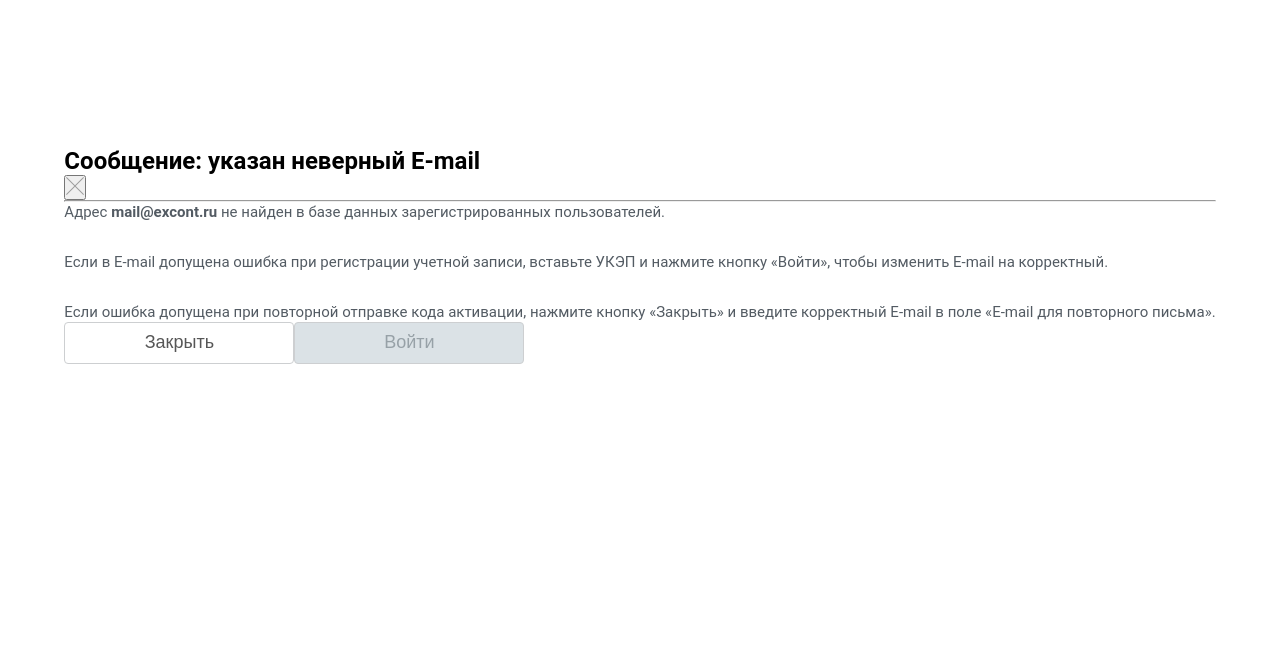
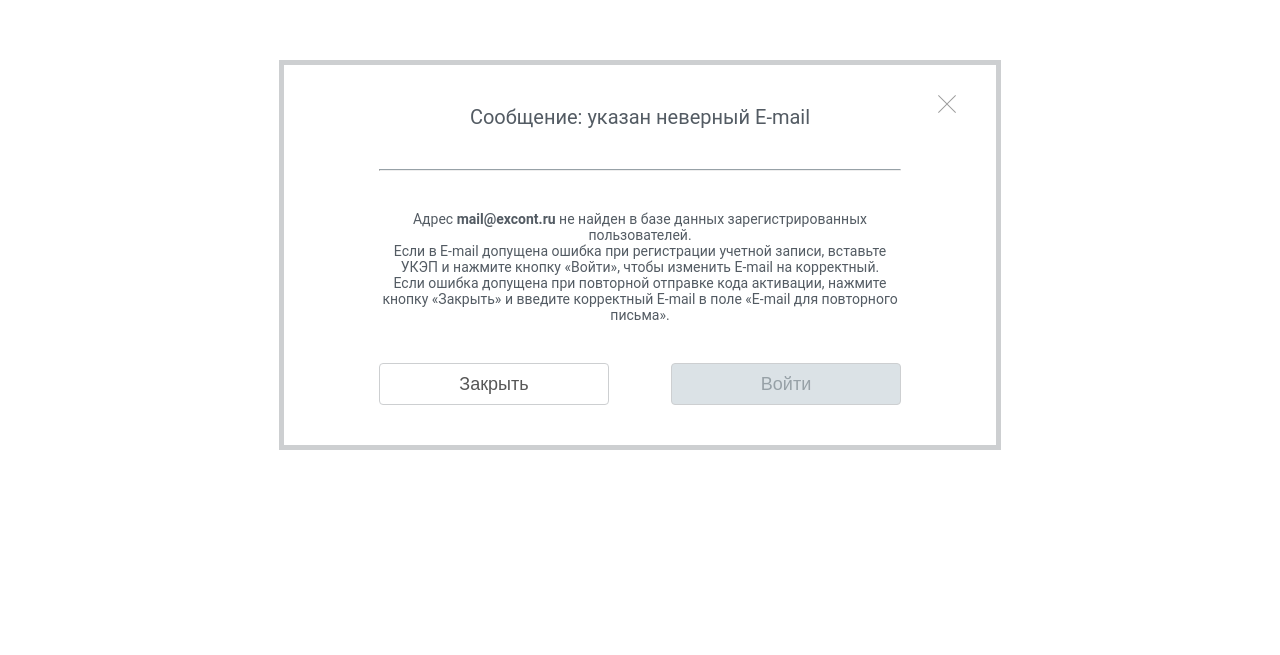
Before and after one commit to Mirzamorph/excont-react-modals, a React (Create React App) app: page / in a window 1280 px wide. Shown: the part 145-800 px from the top of the page. Built offline with nearby package versions, Linux system fonts and the light colour scheme.

Commit message:
login modal

```diff
--- a/src/index.scss
+++ b/src/index.scss
@@ -9,9 +9,14 @@ $textBlue: #005FAF;
 // Font sizes
 @mixin header {
   font-size: 36px;
+  font-weight: normal;
   color: $textGray;
 }
 @mixin text {
+  font-size: 14px;
+  color: $textGray;
+}
+@mixin formText {
   font-size: 15px;
   color: $textGray;
 }
@@ -24,78 +29,7 @@ $textBlue: #005FAF;
   color: $textGray;
 }
 
-// styles
-
-body, html {
-  font-family: 'Roboto';//, Helvetica Neue ,Helvetica ,sans-serif;
-}
-* {
-  margin: 0;
-  padding: 0;
-  outline: none;
-}
-
-.container {
-  display: flex;
-  justify-content: center;
-  align-items: center;
-  flex-direction: column;
-  min-height: 100vh;
-}
-
-.hr {
-  margin: 200px 0;
-  width: 100%;
-}
-
-.modal {
-  position: relative;
-  border: 5px solid $borderColor;
-  padding: 40px 95px;
-  width: 722px;
-  max-width: 100%;
-  box-sizing: border-box;
-  &__title {
-    @include smallHeader;
-    font-weight: normal;
-    text-align: center;
-    margin-bottom: 40px;
-  }
-  &__line {
-    margin-bottom: 40px;
-    border-top: 1px solid #97A1A7;
-  }
-  &__actions {
-    display: flex;
-    justify-content: center;
-    margin-top: 40px;
-    &-space {
-      justify-content: space-between;
-    }
-  }
-  &__btn-close {
-    position: absolute;
-    top: 30px;
-    right: 40px;
-    border: none;
-    outline: none;
-    cursor: pointer;
-    img {
-      user-select: none;
-    }
-  }
-  &__text {
-    font-size: 15px;
-    color: $textGray;
-    line-height: 20px;
-    p {
-      margin-bottom: 30px;
-      &:last-child {
-        margin-bottom: 0;
-      }
-    }
-  }
-}
+// elements
 
 .btn {
   width: 230px;
@@ -142,6 +76,13 @@ body, html {
   }
 }
 
+.link-btn {
+  @include textLink;
+  background-color: transparent;
+  border: none;
+  cursor: pointer;
+}
+
 .form-field {
   display: flex;
   &__checkbox,
@@ -149,7 +90,7 @@ body, html {
     margin-right: 15px;
   }
   &__title {
-    @include text;
+    @include formText;
   }
 }
 
@@ -309,6 +250,158 @@ body, html {
   }
 }
 
+// styles
+
+
+body, html {
+  font-family: 'Roboto';//, Helvetica Neue ,Helvetica ,sans-serif;
+}
+* {
+  margin: 0;
+  padding: 0;
+  outline: none;
+}
+
+.container {
+  display: flex;
+  justify-content: center;
+  align-items: center;
+  flex-direction: column;
+  min-height: 100vh;
+}
+
+.hr {
+  margin: 200px 0;
+  width: 100%;
+}
+
+.login-modal {
+  position: relative;
+  display: flex;
+  flex-direction: column;
+  justify-content: center;
+  align-items: center;
+  width: 380px;
+  max-width: 100%;
+  border: 5px solid $borderColor;
+  padding: 40px 50px;
+  box-sizing: border-box;
+  &__title {
+    @include header;
+    margin-bottom: 10px;
+  }
+  &__subtitle {
+    @include text;
+    text-align: center;
+    max-width: 160px;
+    margin-bottom: 60px;
+  }
+  &__icon {
+    margin-bottom: 40px;
+  }
+  &__text {
+    @include text;
+    text-align: center;
+    margin-bottom: 40px;
+  }
+  &__btn {
+    width: 100%;
+    margin-bottom: 20px;
+  }
+  &__link-back-btn {
+    margin-top: 40px;
+  }
+}
+
+.modal {
+  position: relative;
+  display: flex;
+  flex-direction: column;
+  justify-content: center;
+  align-items: center;
+  width: 380px;
+  max-width: 100%;
+  border: 5px solid $borderColor;
+  padding: 40px 50px;
+  box-sizing: border-box;
+  &__title {
+    @include header;
+    margin-bottom: 10px;
+  }
+  &__subtitle {
+    @include text;
+    text-align: center;
+    max-width: 160px;
+    margin-bottom: 60px;
+  }
+  &__icon {
+    margin-bottom: 40px;
+  }
+  &__text {
+    @include text;
+    text-align: center;
+    margin-bottom: 40px;
+  }
+  &__btn {
+    width: 100%;
+    margin-bottom: 20px;
+  }
+  &__link-back-btn {
+    margin-top: 40px;
+  }
+}
+
+.popup {
+  position: relative;
+  border: 5px solid $borderColor;
+  padding: 40px 95px;
+  width: 722px;
+  max-width: 100%;
+  box-sizing: border-box;
+  &__title {
+    @include smallHeader;
+    font-weight: normal;
+    text-align: center;
+    margin-bottom: 40px;
+  }
+  &__line {
+    margin-bottom: 40px;
+    border-top: 1px solid #97A1A7;
+  }
+  &__actions {
+    display: flex;
+    justify-content: center;
+    margin-top: 40px;
+    &-space {
+      justify-content: space-between;
+    }
+  }
+  &__btn-close {
+    position: absolute;
+    top: 30px;
+    right: 40px;
+    border: none;
+    background-color: transparent;
+    outline: none;
+    cursor: pointer;
+    img {
+      user-select: none;
+    }
+  }
+  &__text {
+    font-size: 15px;
+    color: $textGray;
+    line-height: 20px;
+    p {
+      margin-bottom: 30px;
+      &:last-child {
+        margin-bottom: 0;
+      }
+    }
+  }
+}
+
+
 .promt {
   position: relative;
   width: 480px;
```
Also changed, not shown: src/components/modals/Login.js (added, +31 -0 lines).
